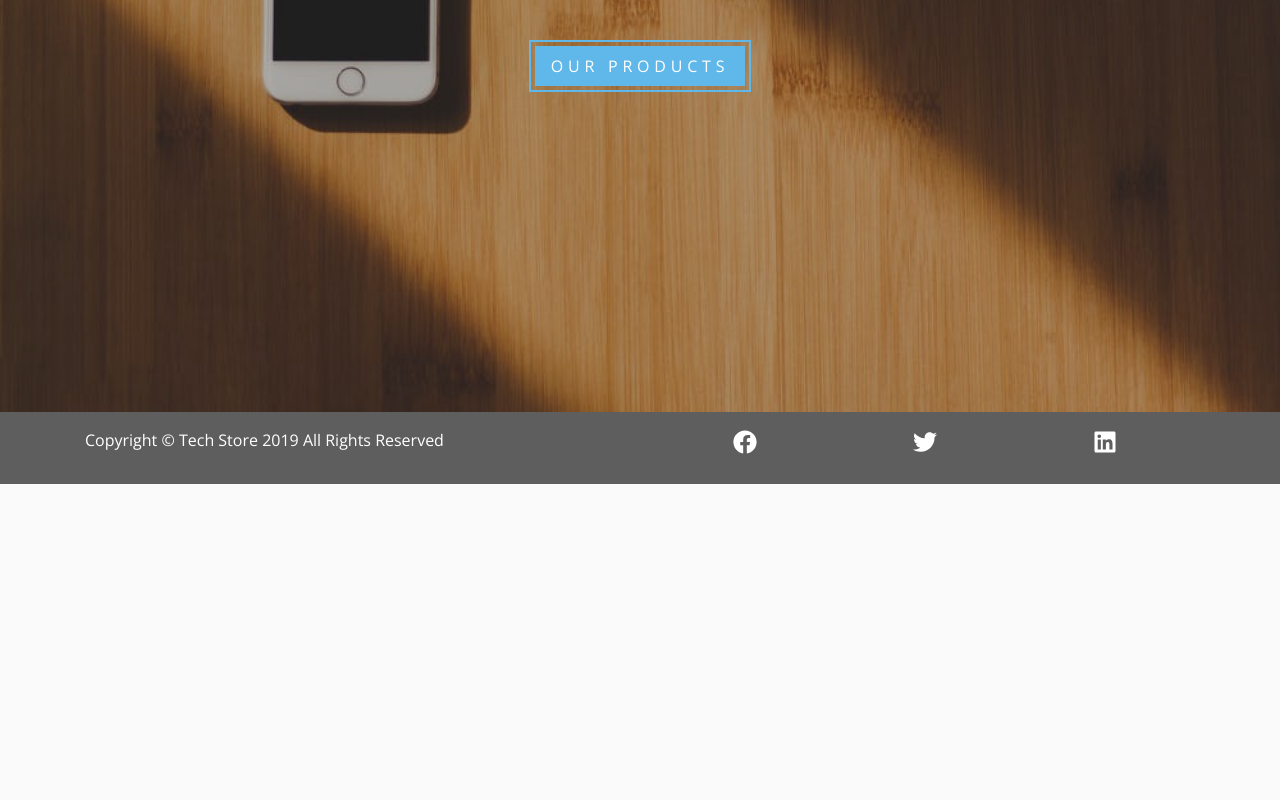
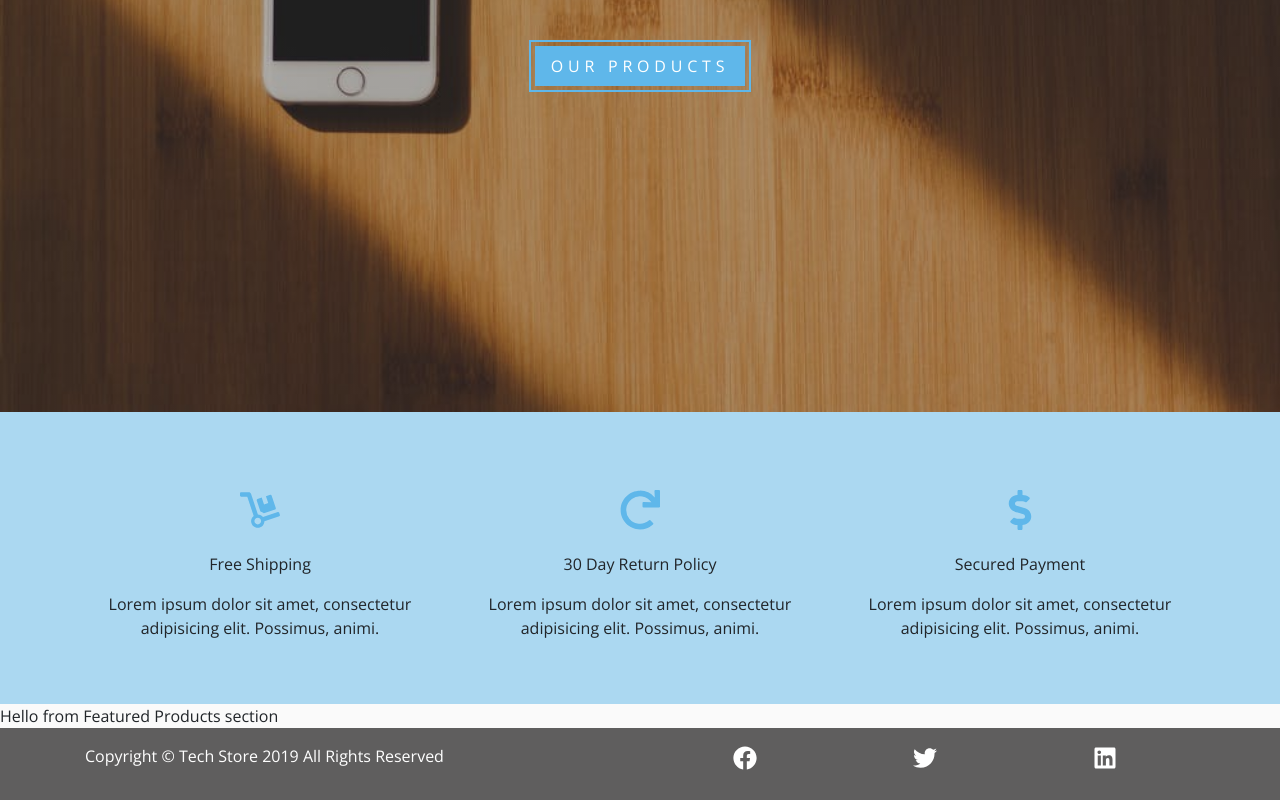
Before and after one commit to SanaKhateeb/tech-store, a React (Create React App) app: page / in a window 1280 px wide. Shown: the part 459-1259 px from the top of the page. Before the commit the page ends 943 px from the top, so only its background shows below. Built offline with nearby package versions, Linux system fonts and the light colour scheme.

Commit message:
Added Services section on Homepage

```diff
--- /dev/null
+++ b/src/components/HomePage/Featured.js
@@ -0,0 +1,9 @@
+import React from 'react'
+
+export default function Featured() {
+  return (
+    <div>
+      Hello from Featured Products section
+    </div>
+  )
+}
--- /dev/null
+++ b/src/components/HomePage/Services.js
@@ -0,0 +1,67 @@
+import React, { Component } from 'react'
+import styled from 'styled-components'
+import {FaDolly, FaRedo, FaDollarSign} from 'react-icons/fa'
+
+export default class Services extends Component {
+  state = {
+    services: [
+      {
+        id: 1,
+        icon: <FaDolly />,
+        title: 'Free Shipping',
+        text: 'Lorem ipsum dolor sit amet, consectetur adipisicing elit. Possimus, animi.',
+      },
+      {
+        id: 2,
+        icon: <FaRedo />,
+        title: '30 Day Return Policy',
+        text: 'Lorem ipsum dolor sit amet, consectetur adipisicing elit. Possimus, animi.',
+      },
+      {
+        id: 3,
+        icon: <FaDollarSign />,
+        title: 'Secured Payment',
+        text: 'Lorem ipsum dolor sit amet, consectetur adipisicing elit. Possimus, animi.',
+      },
+    ]
+  }
+
+  render() {
+    return (
+      <ServicesWrapper className="py-5">
+        <div className="container">
+          <div className="row">
+            {this.state.services.map( item => {
+              return (
+                <div className="col-10 mx-auto col-sm-6 col-md-4 text-center my-3" key={item.id}>
+                  <div className="service-icon">
+                    {item.icon}
+                  </div>
+                  <div className="mt-3">
+                    {item.title}
+                  </div>
+                  <div className="mt-3">
+                    {item.text}
+                  </div>
+                </div>
+              )
+            })}
+          </div>
+        </div>
+      </ServicesWrapper>
+    )
+  }
+}
+
+const ServicesWrapper = styled.section`
+  background: rgba(95, 183, 234, 0.5);
+
+  .service-icon{
+    font-size: 2.5rem;
+    color: var(--primaryColor);
+  }
+
+  p {
+    color: var(--darkGrey);
+  }
+`
--- a/src/pages/HomePage.js
+++ b/src/pages/HomePage.js
@@ -2,13 +2,19 @@
 import {ProductConsumer} from '../context';
 import Hero from '../components/Hero.js';
 import {Link} from 'react-router-dom';
+import Services from '../components/HomePage/Services'
+import Featured from '../components/HomePage/Featured'
 
 export default function HomePage() {
   return (
-    <Hero title="Awesome Gadgets" max="true">
-      <Link className="main-link" style={{margin: "2rem"}} to='/products'>
-        Our Products
-      </Link>
-    </Hero>
+    <>
+      <Hero title="Awesome Gadgets" max="true">
+        <Link className="main-link" style={{margin: "2rem"}} to='/products'>
+          Our Products
+        </Link>
+      </Hero>
+      <Services />
+      <Featured />
+    </>
   )
 }
```
